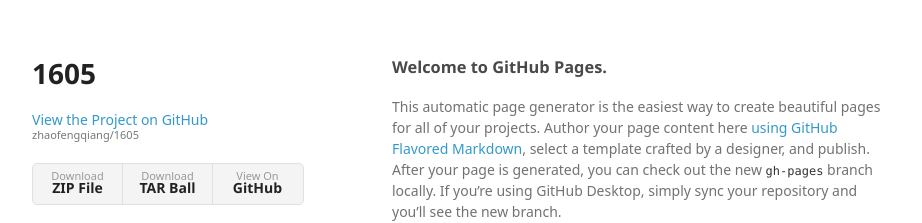
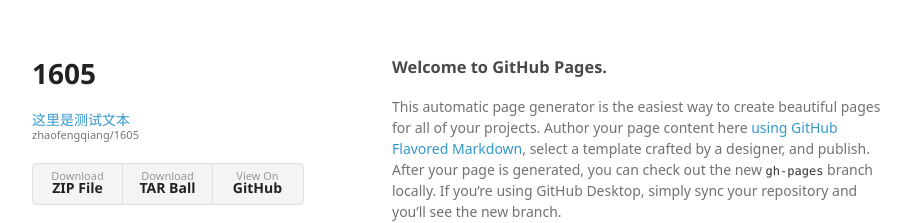
Before and after one commit to zhaofengqiang/1605, a plain HTML site: page index.html in a window 1280 px wide. Shown: the top 223 px of the page, without its empty margins (178-1100 px from the left). Drawn offline with Linux system fonts and the light colour scheme; a web font is replaced by a local one.

Commit message:
Update index.html

```diff
--- a/index.html
+++ b/index.html
@@ -18,7 +18,7 @@
         <h1>1605</h1>
         <p></p>
 
-        <p class="view"><a href="https://github.com/zhaofengqiang/1605">View the Project on GitHub <small>zhaofengqiang/1605</small></a></p>
+        <p class="view"><a href="https://github.com/zhaofengqiang/1605">这里是测试文本 <small>zhaofengqiang/1605</small></a></p>
 
 
         <ul>
```
